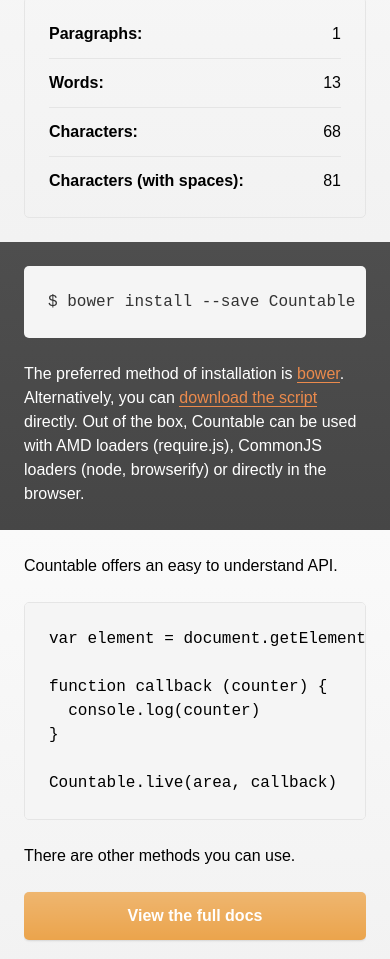
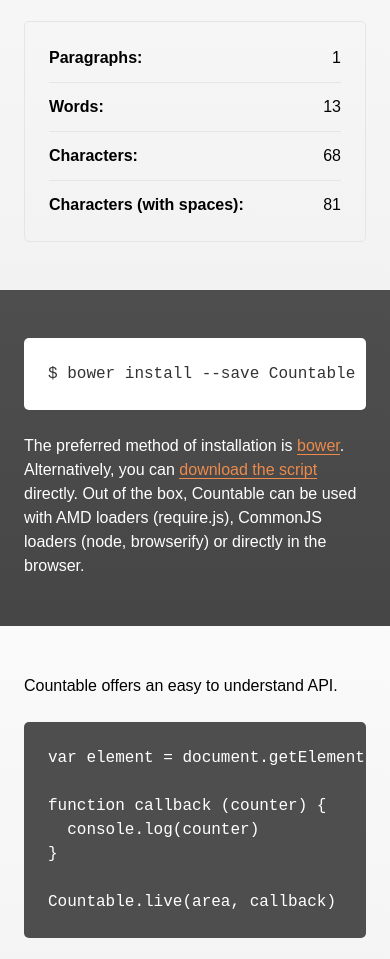
Before and after one commit to RadLikeWhoa/Countable, a website: page index.html in a window 390 px wide. Shown: the part 802-1761 px from the top of the page. Drawn offline with Linux system fonts and the light colour scheme; a web font is replaced by a local one.

Commit message:
Improve section layout on small screens

```diff
--- a/src/scss/_base.scss
+++ b/src/scss/_base.scss
@@ -67,7 +67,7 @@
 }
 
 .section {
-  padding: 1.5em 1.5em 0;
+  padding: 3em 1.5em 1.5em;
 
   @include mq(m) {
     padding: 4.5em 3em 3em;
@@ -88,7 +88,7 @@
 
   pre {
     color: #333;
-    border: 0;
+    background-color: #fff;
   }
 }
 
--- a/src/scss/_code.scss
+++ b/src/scss/_code.scss
@@ -6,10 +6,11 @@
 pre {
   margin-bottom: 1.5em;
   padding: 1.5em;
-  background-color: #f5f5f5;
-  border: 1px solid #e5e5e5;
+  color: #fff;
+  background-color: #4e4e4e;
   border-radius: 5px;
-  overflow: auto;
+  overflow-y: scroll;
+  -webkit-overflow-scrolling: touch;
 }
 
 .terminal-line:before {
```
Also changed, not shown: assets/css/style.css.
